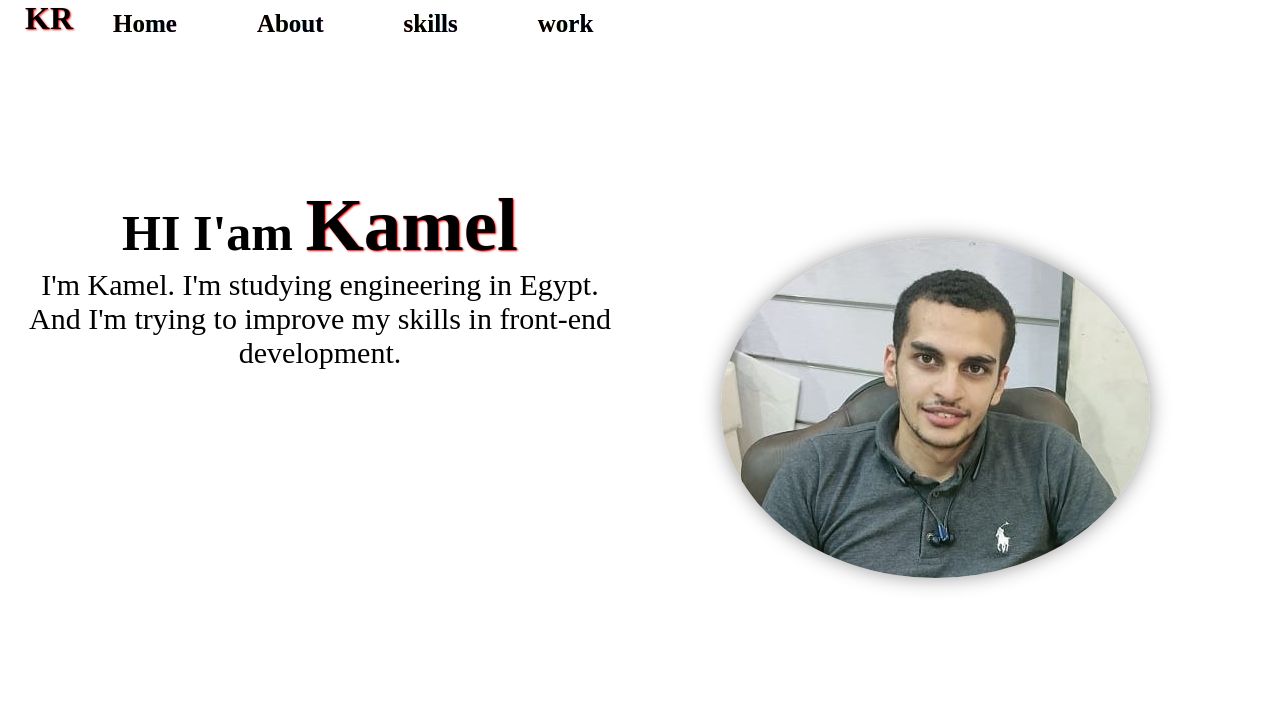
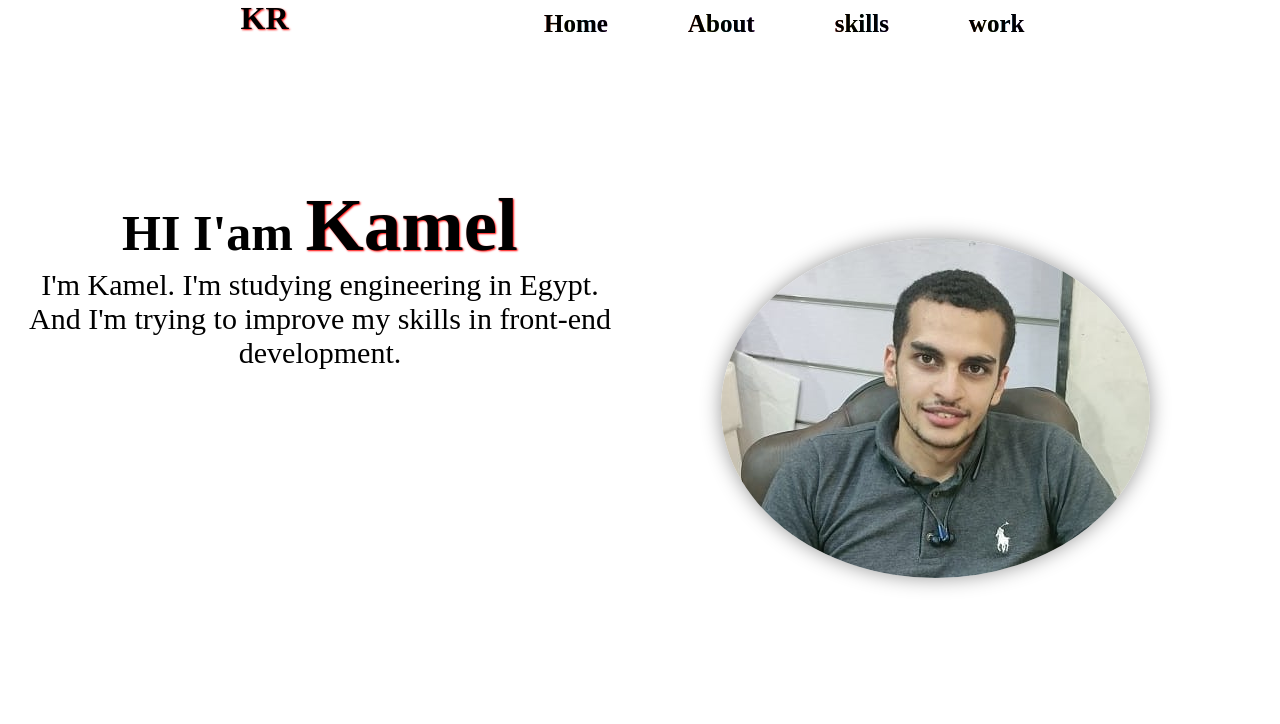
Before and after one commit to K-AlRashedy/Portfolio, a plain HTML site: page index.html in a window 1280 px wide. Shown: the top 724 px of the page. Drawn offline with nearby package versions, Linux system fonts and the light colour scheme.

Commit message:
Update home.css

```diff
--- a/css/home.css
+++ b/css/home.css
@@ -11,7 +11,7 @@ body {
 header {
     display: flex;
     width: 100%;
-    justify-content: space-evently;
+    justify-content: space-evenly;
     position: sticky;
     top: 0;
     left: 0;
```
